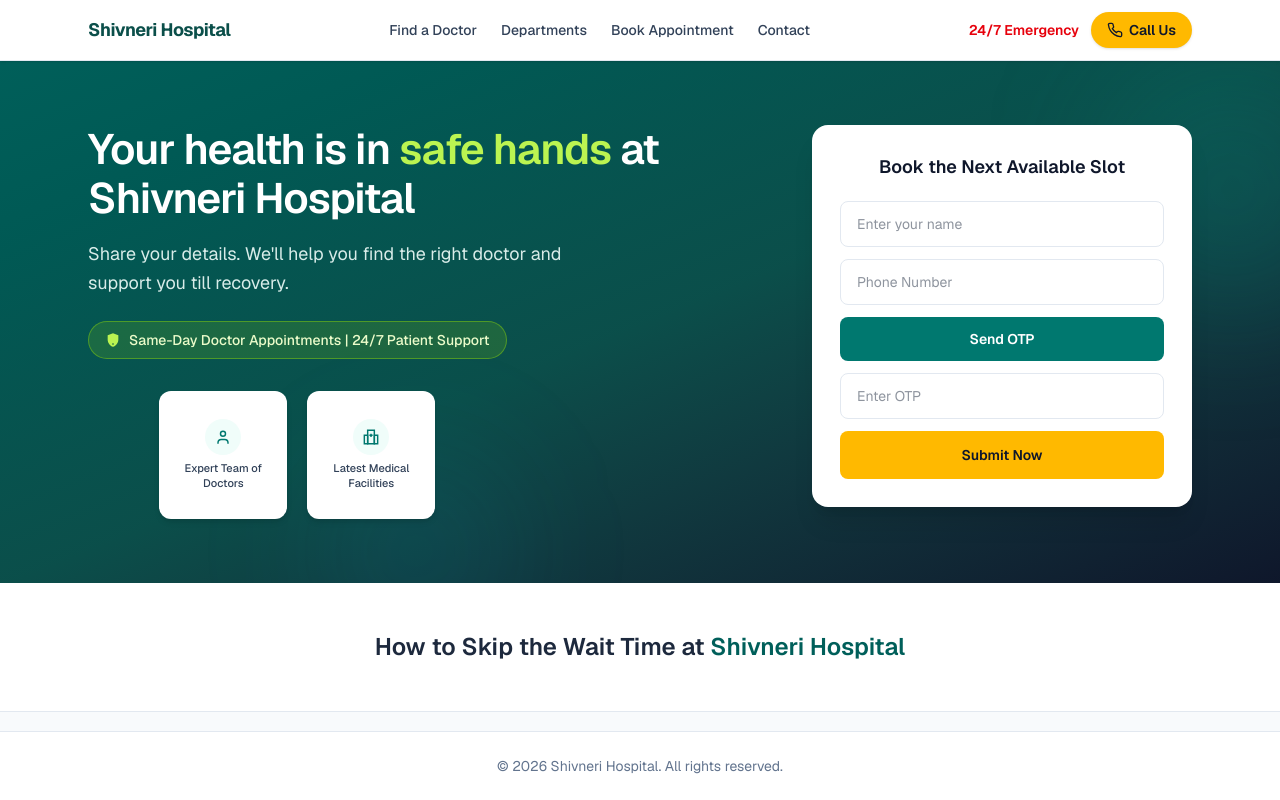
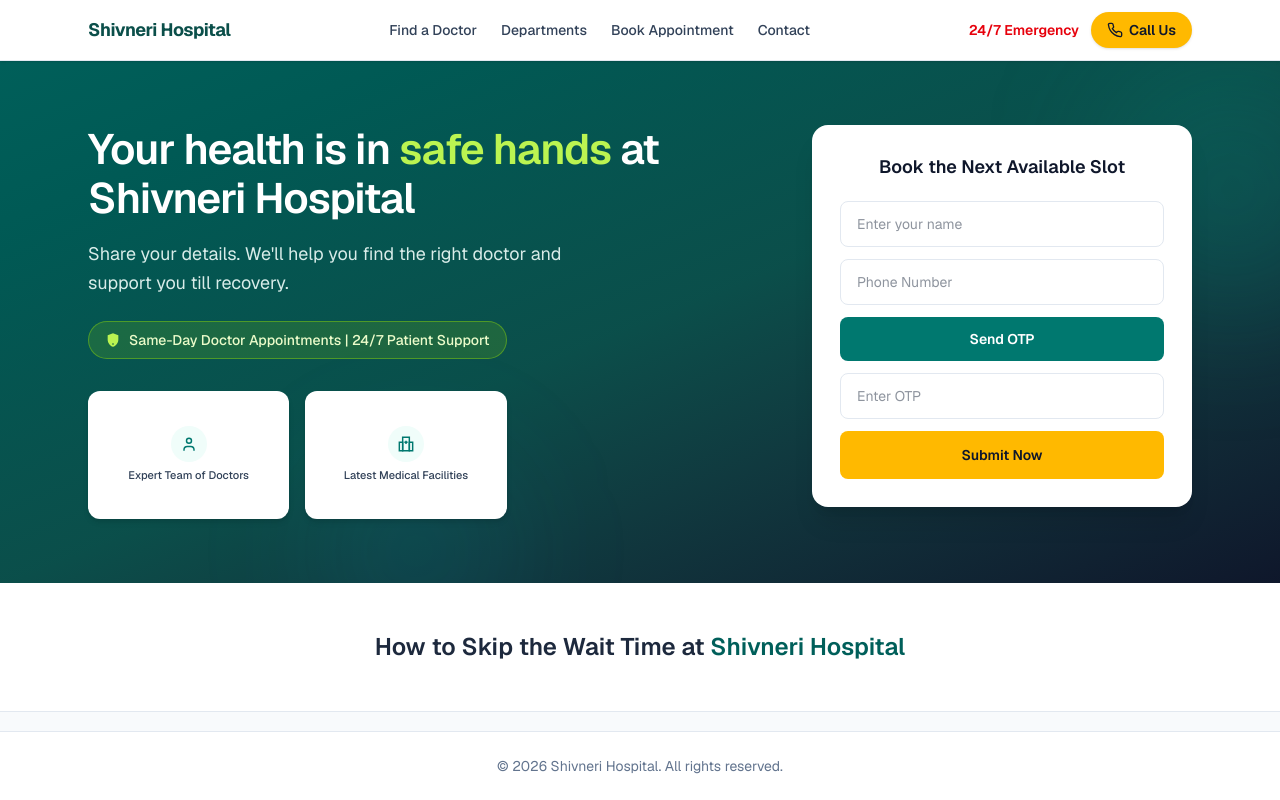
Before and after one commit to rp98nt/shivnerihospital, a Next.js app: page / in a window 1280 px wide. Built offline with nearby package versions, Linux system fonts and the light colour scheme.

Commit message:
fix(home): stretch feature cards to match appointments badge width

```diff
--- a/components/home-hero.tsx
+++ b/components/home-hero.tsx
@@ -38,7 +38,7 @@ export function HomeHero() {
                   <ShieldIcon className="h-4 w-4 shrink-0 text-lime-300" />
                   Same-Day Doctor Appointments | 24/7 Patient Support
                 </div>
-                <div className="flex justify-center gap-4 sm:gap-5">
+                <div className="grid w-full grid-cols-2 gap-3 sm:gap-4">
                   <FeatureCard
                     icon={<DoctorIcon />}
                     label="Expert Team of Doctors"
@@ -122,7 +122,7 @@ function FeatureCard({
   label: string;
 }) {
   return (
-    <div className="flex size-28 shrink-0 flex-col items-center justify-center rounded-xl bg-white px-2 text-center shadow-md sm:size-32">
+    <div className="flex h-28 w-full min-w-0 flex-col items-center justify-center rounded-xl bg-white px-2 text-center shadow-md sm:h-32">
       <div className="flex h-8 w-8 shrink-0 items-center justify-center rounded-full bg-teal-50 text-teal-700 sm:h-9 sm:w-9">
         {icon}
       </div>
```
